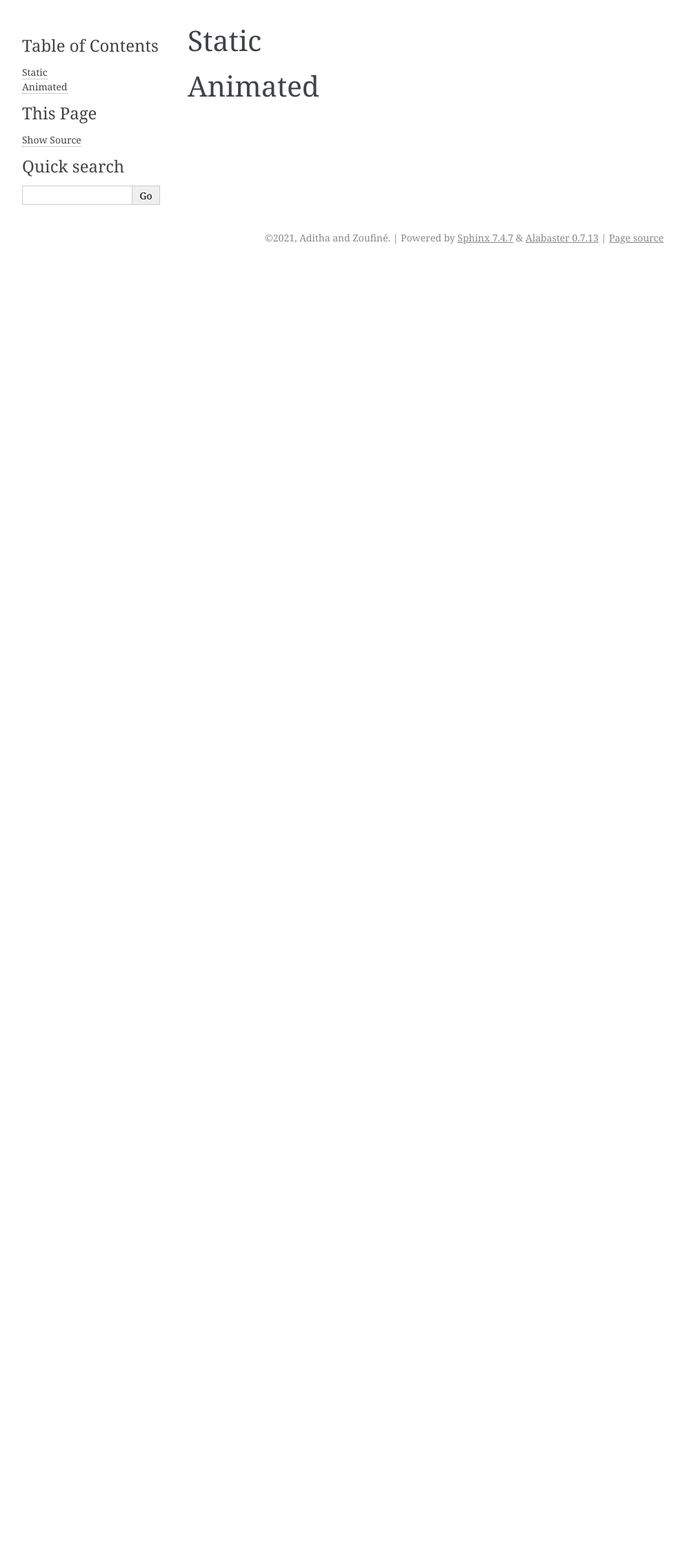
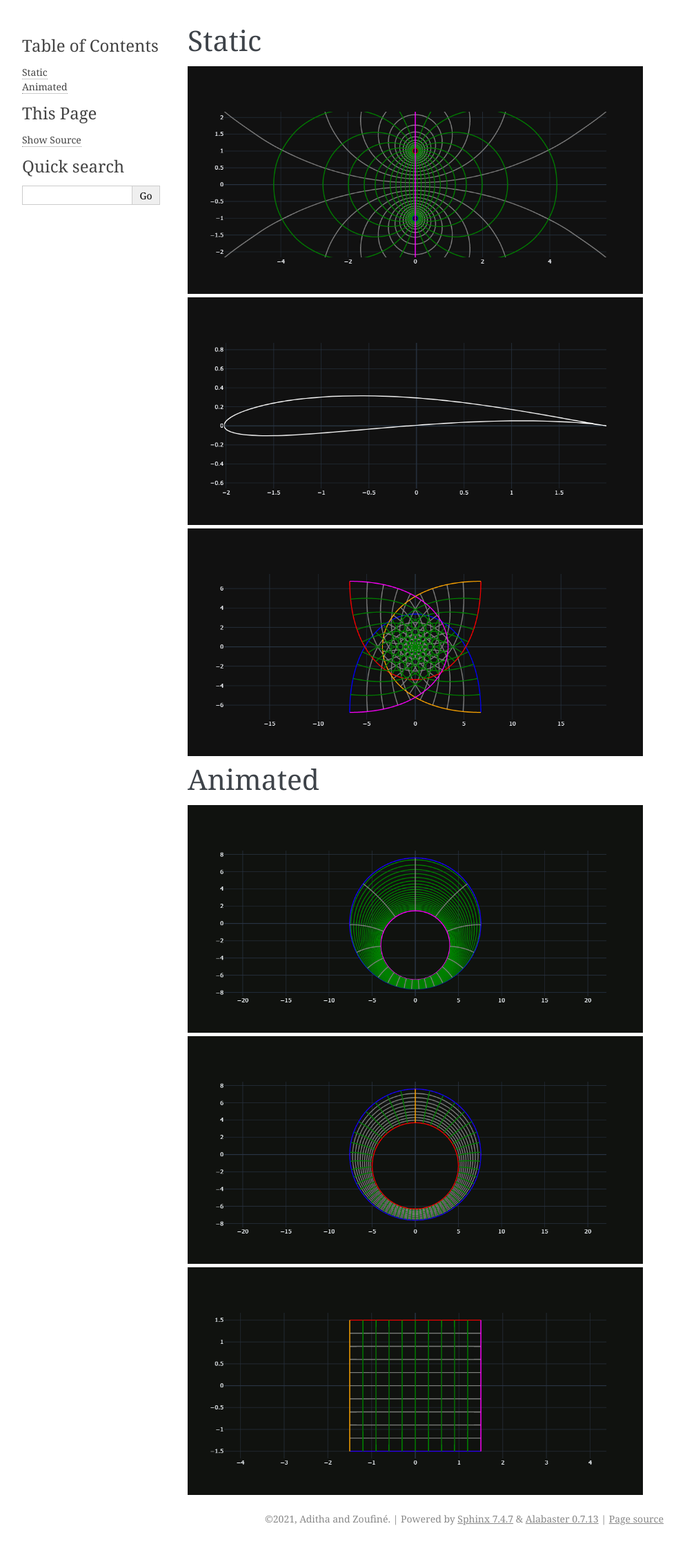
Before and after one commit to im-AMS/Conformal-Maps, a Sphinx documentation site: the page built from docs/source/gallery.rst, in a window 1280 px wide. Shown: the whole page at 69% size, without its empty margins (148-1141 px from the left). Built offline with Sphinx 7.4.7, drawn with Linux system fonts in a browser that asks for light colours; before the commit the page ends 900 px from its top, so only the background shows below that.

Commit message:
Update gallery.rst

```diff
--- a/docs/source/gallery.rst
+++ b/docs/source/gallery.rst
@@ -1,6 +1,24 @@
 Static
 ======
 
+.. image:: Figures/tanz_2.png
+    :width: 800
+
+.. image:: Figures/Joukowsky-transform.png
+    :width: 800
+
+.. image:: Figures/z^3.png
+    :width: 800
 
 Animated
 ========
+
+
+.. image:: Figures/moebius.gif
+    :width: 800
+
+.. image:: Figures/mapping_arctan_colored_boundary.gif
+    :width: 800
+
+.. image:: Figures/e^z.gif
+    :width: 800
```
